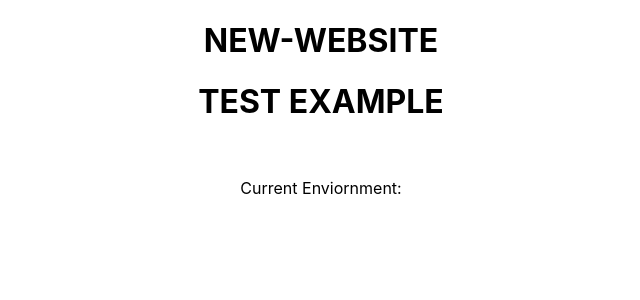
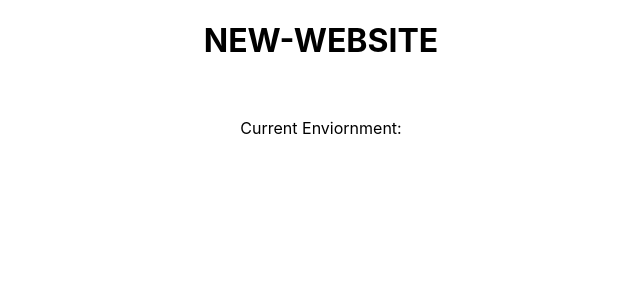
Before and after one commit to saurabhgola/testwebsite, a React (Create React App) app: page / in a window 1280 px wide. Shown: the top 300 px of the page, without its empty margins (319-959 px from the left). Built offline with nearby package versions, Linux system fonts and the light colour scheme.

Commit message:
new changes appfile

```diff
--- a/src/App.js
+++ b/src/App.js
@@ -5,7 +5,6 @@ function App() {
   <>
     <div className="App">
       <h1>NEW-WEBSITE</h1>
-      <h1>TEST EXAMPLE</h1>
       <br/>
       <p className="App-intro">Current Enviornment: {process.env.REACT_APP_ENVIORNMENT}</p>
     </div>
```
